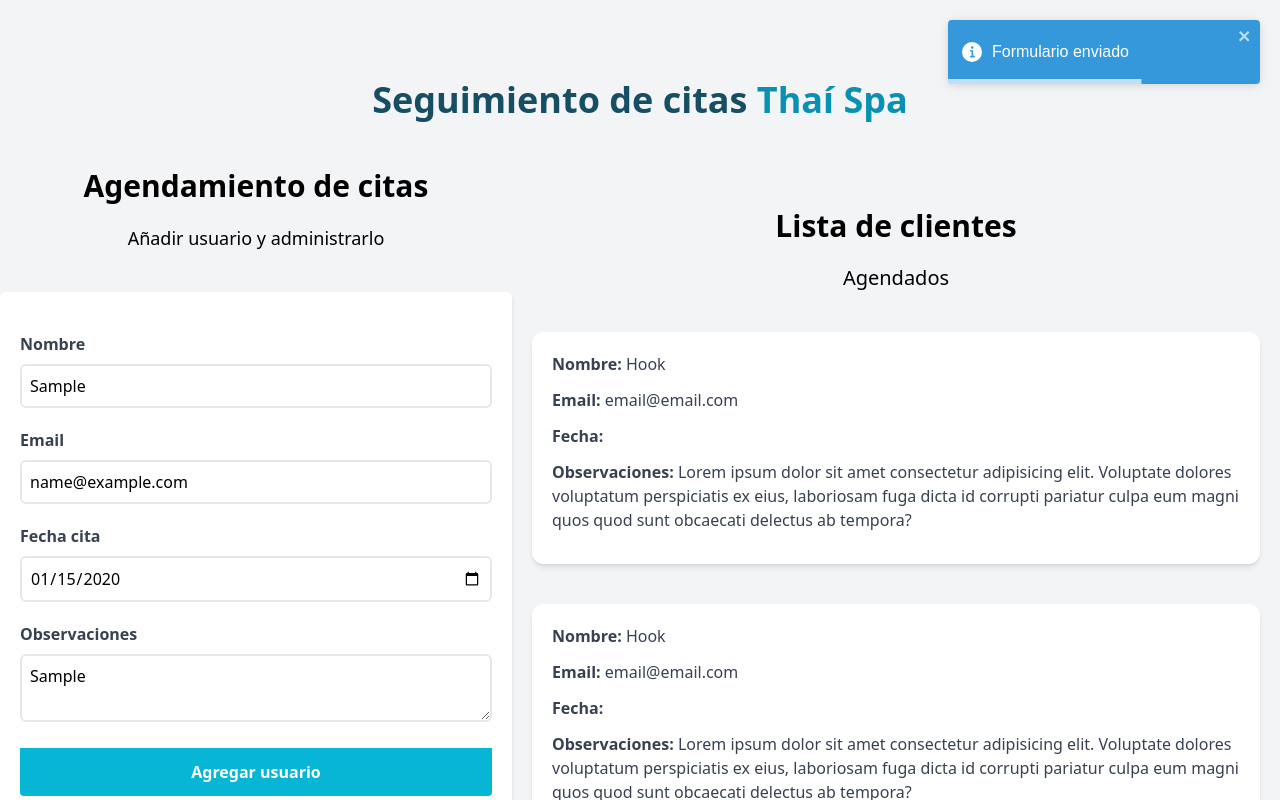
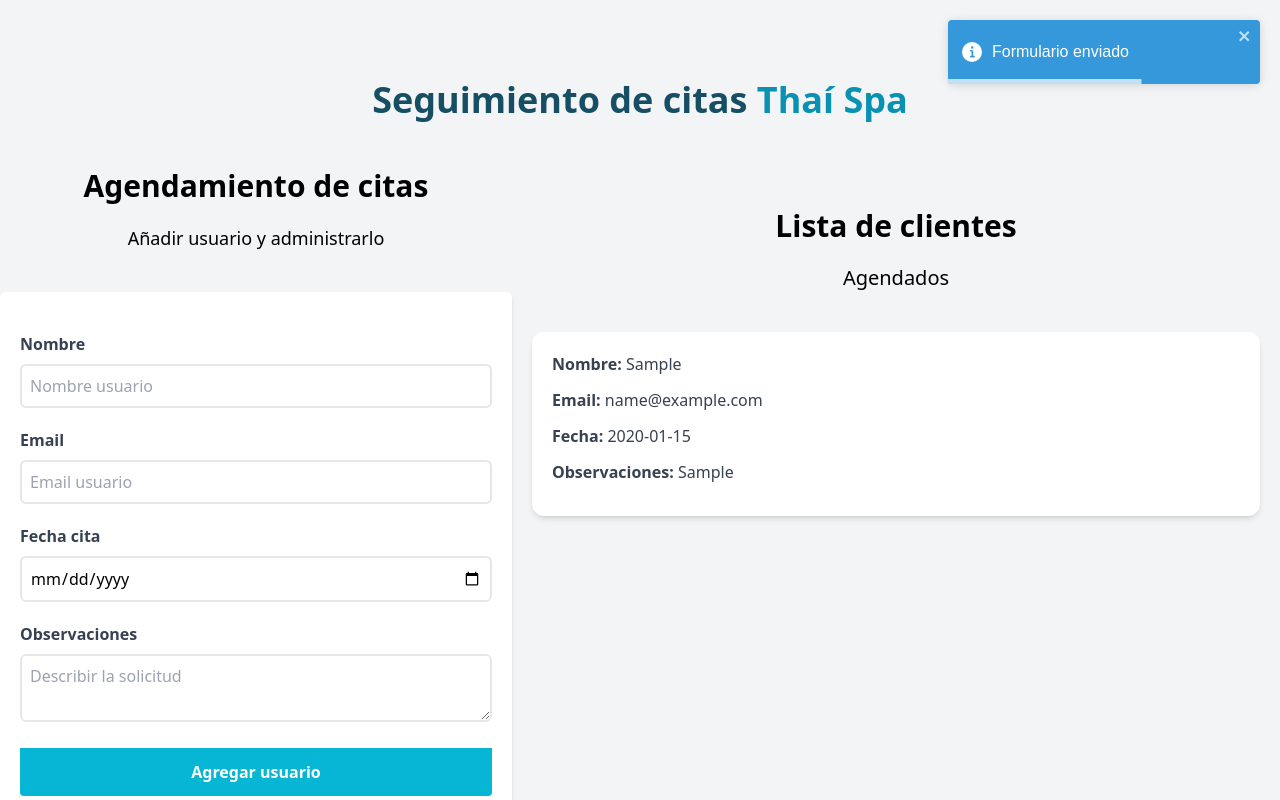
Before and after one commit to lkguevara/administrador-citas, a React (Vite) app: page / in a window 1280 px wide. Both pictures are taken after typing "Sample", "name@example.com", "2020-01-15", "Sample" into the empty fields and a click on the input "Agregar usuario". Shown: the top 800 px of the page. Built offline with nearby package versions, Linux system fonts and the light colour scheme.

Commit message:
mostrando información de los usuarios en la lista

```diff
--- a/src/App.jsx
+++ b/src/App.jsx
@@ -16,7 +16,10 @@
             usuarios = {usuarios}
             setUsuarios = {setUsuarios}
           />
-          <ListadoClientes />
+
+          <ListadoClientes
+            usuarios = {usuarios}
+          />
       </div>
 
     </div>
--- a/src/components/Formulario.jsx
+++ b/src/components/Formulario.jsx
@@ -33,6 +33,11 @@
 
     setUsuarios ( [...usuarios, objetoUsuarios] )
 
+    // reiniciar formulario
+    setUsuario ("")
+    setEmail ("")
+    setFecha ("")
+    setObservacion ("")
 
   }
 
--- a/src/components/ListadoClientes.jsx
+++ b/src/components/ListadoClientes.jsx
@@ -1,6 +1,8 @@
 import Usuario from "./Usuario"
 
-const ListadoClientes = () => {
+
+const ListadoClientes = ({usuarios}) => {
+  console.log(usuarios)
   return (
     <div className="md:w-1/2 lg:w-3/5 md:h-screen overflow-y-scroll">
       <h2 className= "font-black text-3xl text-center mt-10">
@@ -11,15 +13,18 @@
         Agendados
       </p>
 
-      <Usuario />
-      <Usuario />
-      <Usuario />
-      <Usuario />
-      <Usuario />
-      <Usuario />
-      <Usuario />
-      <Usuario />
-      <Usuario />
+
+      { usuarios.map ( (usuario) => (
+          <Usuario
+            usuario = {usuario}
+          />
+      ))}
+
+
+
+
+
+
 
 
 
--- a/src/components/Usuario.jsx
+++ b/src/components/Usuario.jsx
@@ -1,21 +1,22 @@
-const Usuario = () => {
+const Usuario = ({usuario}) => {
+  console.log(usuario)
   return (
     <div className= "mx-5 my-10 bg-white shadow-md px-5 py-5 rounded-xl">
     <p className= "font-bold mb-3 text-gray-700" >
       Nombre: {""}
-        <span className= "font-normal" >Hook</span>
+        <span className= "font-normal" >{usuario.usuario}</span>
     </p>
     <p className= "font-bold mb-3 text-gray-700" >
       Email: {""}
-        <span className= "font-normal" >email@email.com</span>
+        <span className= "font-normal" >{usuario.email}</span>
     </p>
     <p className= "font-bold mb-3 text-gray-700" >
       Fecha: {""}
-        <span className= "font-normal" ></span>
+        <span className= "font-normal" >{usuario.fecha}</span>
     </p>
     <p className= "font-bold mb-3 text-gray-700" >
       Observaciones: {""}
-        <span className= "font-normal" >Lorem ipsum dolor sit amet consectetur adipisicing elit. Voluptate dolores voluptatum perspiciatis ex eius, laboriosam fuga dicta id corrupti pariatur culpa eum magni quos quod sunt obcaecati delectus ab tempora?</span>
+        <span className= "font-normal" >{usuario.observacion}</span>
     </p>
   </div>
   )
```
